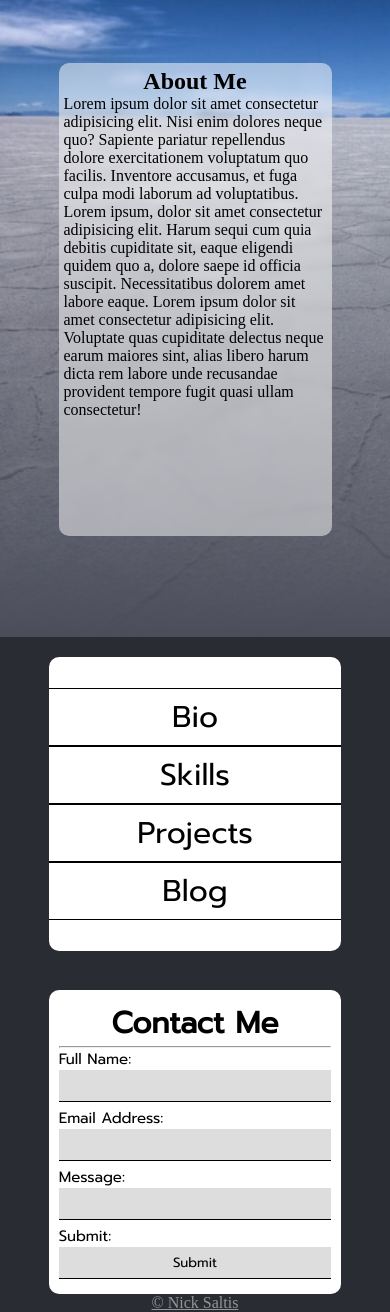
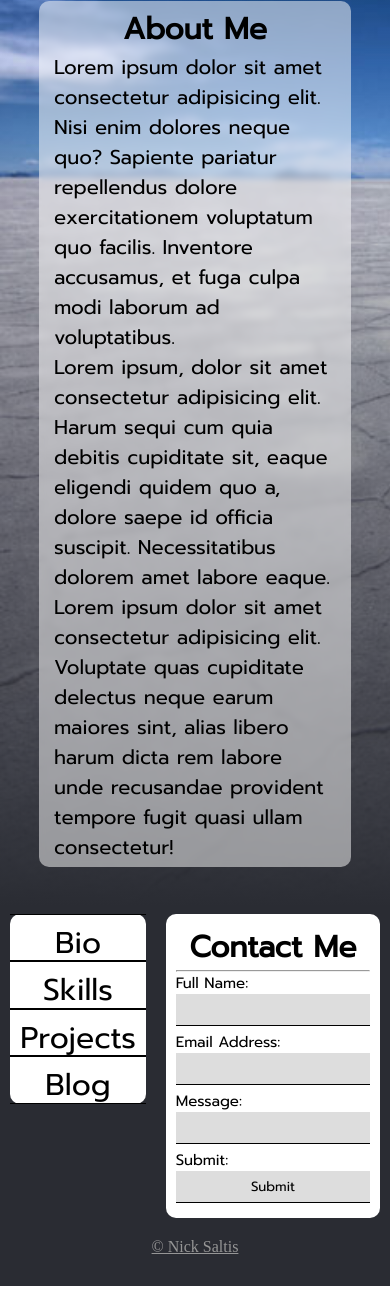
Before and after one commit to NicholasSaltis/Portfolio-Website, a plain HTML site: page Bio.html in a window 390 px wide. Shown: the part 78-1390 px from the top of the page. After the commit the page ends 1364 px from the top, so only its background shows below. Drawn offline with Linux system fonts and the light colour scheme.

Commit message:
add profile page with place holder text, test reusability of header/footer sections. minor styling touchups to fix responsiveness

```diff
--- a/Bio.html
+++ b/Bio.html
@@ -33,8 +33,10 @@
     <section>
         <div class="section_card">
             <h2>About Me</h2>
+            <div class="bio-text">
             <p>Lorem ipsum dolor sit amet consectetur adipisicing elit. Nisi enim dolores neque quo? Sapiente pariatur repellendus dolore exercitationem voluptatum quo facilis. Inventore accusamus, et fuga culpa modi laborum ad voluptatibus.</p>
             <p>Lorem ipsum, dolor sit amet consectetur adipisicing elit. Harum sequi cum quia debitis cupiditate sit, eaque eligendi quidem quo a, dolore saepe id officia suscipit. Necessitatibus dolorem amet labore eaque. Lorem ipsum dolor sit amet consectetur adipisicing elit. Voluptate quas cupiditate delectus neque earum maiores sint, alias libero harum dicta rem labore unde recusandae provident tempore fugit quasi ullam consectetur!</p>
+            </div>
         </div>
     </section>
 
@@ -43,12 +45,12 @@
         <div class="footer_section">
 
           <div class="footer_card">
-            <div class="references">
+
                 <a href="/">Bio</a>
                 <a href="/">Skills</a>
                 <a href="/">Projects</a>
                 <a href="/">Blog</a>
-            </div>
+
           </div>
 
           <div class="contact_form">
--- a/css/Bio.scss
+++ b/css/Bio.scss
@@ -9,7 +9,7 @@ html, body {
     max-width: 100vw;
 }
 body {
-    height: 100vh;
+    // height: 100vh;
 
 }
 
@@ -38,7 +38,7 @@ $prompt: 'Prompt', sans-serif;
     width: 10%;
     color: rgb(41, 141, 255);
     position: relative;
-    top: 2;
+    top: 15%;
     left: 2;
 }
 
@@ -72,29 +72,47 @@ $prompt: 'Prompt', sans-serif;
 //end navbar styling
 
     section {
-        background-image: linear-gradient(to bottom, rgba(255, 255, 255, 0), rgba(75, 78, 90, 1)), url(../media/salt_lake5.jpeg);
+        background-image: linear-gradient(to bottom, rgba(255, 255, 255, 0), rgba(42, 44, 51, 1)), url(../media/salt_lake5.jpeg);
         background-repeat: no-repeat;
         background-size: cover;
         width: 100vw;
-        height: 80vh;
+        height: auto;
         display: flex;
         justify-content: center;
-        align-items: center;
+        align-items: flex-start;
 
         & .section_card {
-            width: 80%;
-            height: 50%;
+            position: relative;
+            display: flex;
+            flex-flow: row wrap;
             border-radius: 10px;
-            width: 75%;
-            height: 70%;
+            width: 85%;
+            height: 90%;
             padding: 5px;
-            margin: 15%;
+            padding-left: 15px;
+            padding-right: 15px;
+            margin: 10%;
             -webkit-backdrop-filter: blur(3px);
             backdrop-filter: blur(3px);
             background: rgba(255, 255, 255, 0.5);
 
             & h2 {
                 text-align: center;
+                font-family: $prompt;
+                font-size: 30px;
+                display: block;
+                width: 100%;
+            }
+
+            & .bio-text {
+
+            }
+
+            & p {
+                font-family: $prompt;
+                font-size: 20px;
+
+
             }
         }
     }
@@ -138,13 +156,6 @@ footer {
     margin-bottom: 5%;
 
     border-radius: 10px;
-}
-
-.references {
-    list-style-type: none;
-    text-align: center;
-
-
 
     & a {
         display: block;
@@ -156,11 +167,22 @@ footer {
         border-bottom: 1px solid black;
         border-top: 1px solid black;
         padding: 5px;
+        height: 25%;
 
     }
+}
+
+// .references {
+//     list-style-type: none;
+//     text-align: center;
+//     height: auto;
 
 
-}
+
+
+
+
+
 
 a:hover {
     text-decoration: underline;
@@ -216,3 +238,73 @@ a:hover {
 .sub-button:hover {
     background-color: rgb(41, 141, 255);
 }
+
+
+@media only screen and (min-width: 376px) {
+
+    footer {
+        height: 45vh;
+    }
+
+    .footer_section {
+        flex-flow: row wrap;
+        align-items: flex-start;
+    }
+
+    .footer_card {
+        height: 50%;
+        width: 35%;
+        margin-right: 2.5%;
+        margin-top: 2%;
+    }
+
+    .contact_form {
+        width: 55%;
+        height: auto;
+        margin-left: 2.5%;
+        margin-top: 2%;
+    }
+
+    .message-input {
+        height: 20%;
+    }
+
+    .trademark {
+        position: relative;
+        bottom: 5px;
+    }
+
+}
+
+@media only screen and (min-width: 800px) {
+
+
+
+    .footer_section {
+        height: 100%;
+        flex-flow: row wrap;
+        justify-content: space-evenly;
+        align-items: flex-start;
+
+
+    }
+
+    .footer_card {
+        height: 50%;
+        width: 35%;
+        margin-right: 2.5%;
+
+    }
+
+    .contact_form {
+        width: 55%;
+        margin-left: 2.5%;
+
+    }
+
+    .trademark {
+        order: 3;
+        flex-basis: 100%;
+    }
+
+}
--- a/css/index.scss
+++ b/css/index.scss
@@ -258,13 +258,6 @@ footer {
     margin-bottom: 5%;
 
     border-radius: 10px;
-}
-
-.references {
-    list-style-type: none;
-    text-align: center;
-
-
 
     & a {
         display: block;
@@ -276,10 +269,9 @@ footer {
         border-bottom: 1px solid black;
         border-top: 1px solid black;
         padding: 5px;
+        height: 25%;
 
     }
-
-
 }
 
 a:hover {
@@ -372,7 +364,7 @@ a:hover {
     }
 
     footer {
-        height: 59.5vh;
+        height: 45vh;
 
     }
 
@@ -385,11 +377,14 @@ a:hover {
         height: 50%;
         width: 35%;
         margin-right: 2.5%;
+        margin-top: 2%;
     }
 
     .contact_form {
         width: 55%;
+        height: auto;
         margin-left: 2.5%;
+        margin-top: 2%;
     }
 
     .message-input {
@@ -398,7 +393,7 @@ a:hover {
 
     .trademark {
         position: relative;
-        bottom: 15px;
+        bottom: 5px;
     }
 }
 
```
Also changed, not shown: index.html (+2 -2 lines), css/Bio.css, css/index.css, 2 other files.
